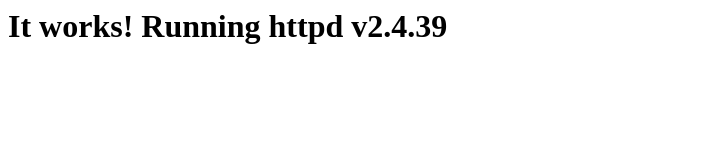
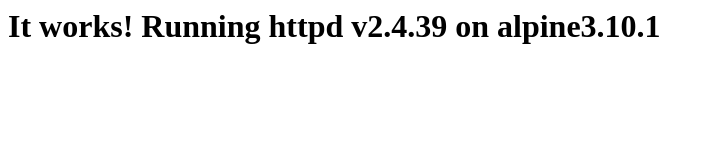
Before and after one commit to kernel528/httpd-docker, a plain HTML site: page htdocs/index.html in a window 1280 px wide. Shown: the whole page, without its empty margins (0-713 px from the left). Drawn offline with Linux system fonts and the light colour scheme.

Commit message:
Updated htdocs/index.html.

```diff
--- a/htdocs/index.html
+++ b/htdocs/index.html
@@ -1 +1 @@
-<html><body><h1>It works! Running httpd v2.4.39</h1></body></html>
+<html><body><h1>It works! Running httpd v2.4.39 on alpine3.10.1</h1></body></html>
```
